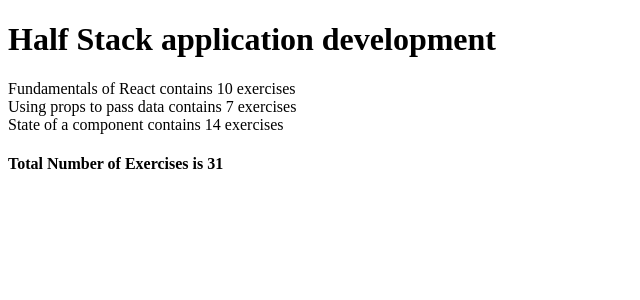
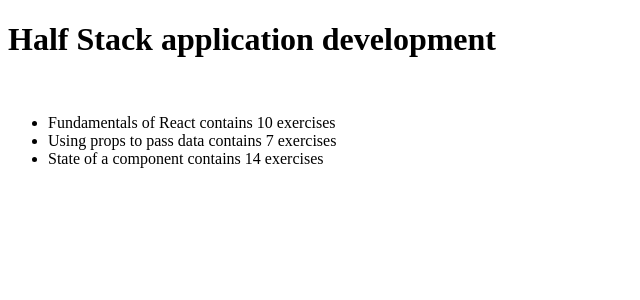
Before and after one commit to fullstackstan/FSO2023, a React (Create React App) app in the folder part1/courseinfo/: page / in a window 1280 px wide. Shown: the top 300 px of the page, without its empty margins (0-640 px from the left). Built offline with nearby package versions, Linux system fonts and the light colour scheme.

Commit message:
exercise2-1 complete

```diff
--- a/part1/courseinfo/src/App.js
+++ b/part1/courseinfo/src/App.js
@@ -1,68 +1,78 @@
-const Header = (props)=>{
+const Header = ({ name }) => {
   return (
     <>
-    <h1>{props.course.name}</h1>
+      <h1>{name}</h1>
     </>
-  )
-}
+  );
+};
 
-const Part = (props)=>{
+const Part = ({ course }) => {
+  return (
+    <ul>
+      {course.parts.map((part) => (
+        <li key={part.id}>
+          {part.name} contains {part.exercises} exercises
+        </li>
+      ))}
+    </ul>
+  );
+};
+
+const Content = ({ course }) => {
   return (
     <>
-    {props.part} contains {props.count} exercises
+      <Part course={course} />
     </>
-  )
-}
+  );
+};
 
-const Content = (props) => {
+const Total = (props) => {
   return (
     <>
-     <Part part={props.course.parts[0].name} count={props.course.parts[0].exercises}/> <br />
-    <Part part={props.course.parts[1].name} count={props.course.parts[1].exercises}/><br />
-    <Part part={props.course.parts[2].name} count={props.course.parts[2].exercises}/>
+      Total Number of Exercises is{" "}
+      {props.course.parts[0].exercises +
+        props.course.parts[1].exercises +
+        props.course.parts[2].exercises}
     </>
-  )
-}
+  );
+};
 
-const Total = (props)=>{
+const Course = ({ course }) => {
   return (
     <>
-    Total Number of Exercises is {props.course.parts[0].exercises+props.course.parts[1].exercises+props.course.parts[2].exercises}
+      <Header name={course.name} />
+      <br />
+      <Content course={course} />
+      <br />
     </>
-  )
-}
+  );
+};
 
 const App = () => {
   const course = {
-    name: 'Half Stack application development',
+    id: 1,
+    name: "Half Stack application development",
     parts: [
       {
-        name: 'Fundamentals of React',
-        exercises: 10
+        name: "Fundamentals of React",
+        exercises: 10,
+        id: 1,
       },
       {
-        name: 'Using props to pass data',
-        exercises: 7
+        name: "Using props to pass data",
+        exercises: 7,
+        id: 2,
       },
       {
-        name: 'State of a component',
-        exercises: 14
-      }
-    ]
-  }
+        name: "State of a component",
+        exercises: 14,
+        id: 3,
+      },
+    ],
+  };
 
-  return (
-    <div>
-      <Header course={course}/>
-      <p>
-        <Content course={course} />
-      </p>
-      <h4>
-        <Total course={course} />
-      </h4>
-    </div>
-  )
-}
+  return <Course course={course} />;
+};
 
 // const App = () => {
 //   const course = 'Half Stack application development'
@@ -152,4 +162,4 @@ const App = () => {
 // }
 //! exercise 1-2
 
-export default App
+export default App;
```
